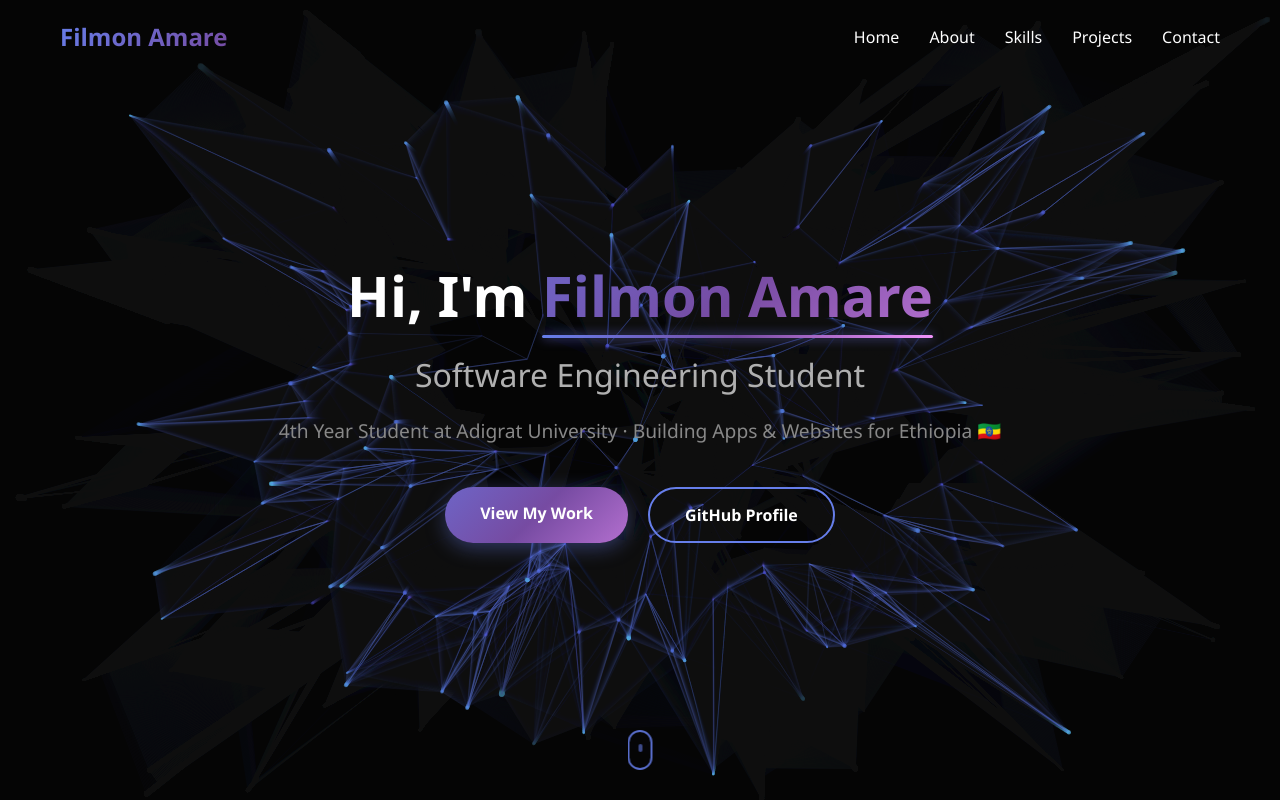
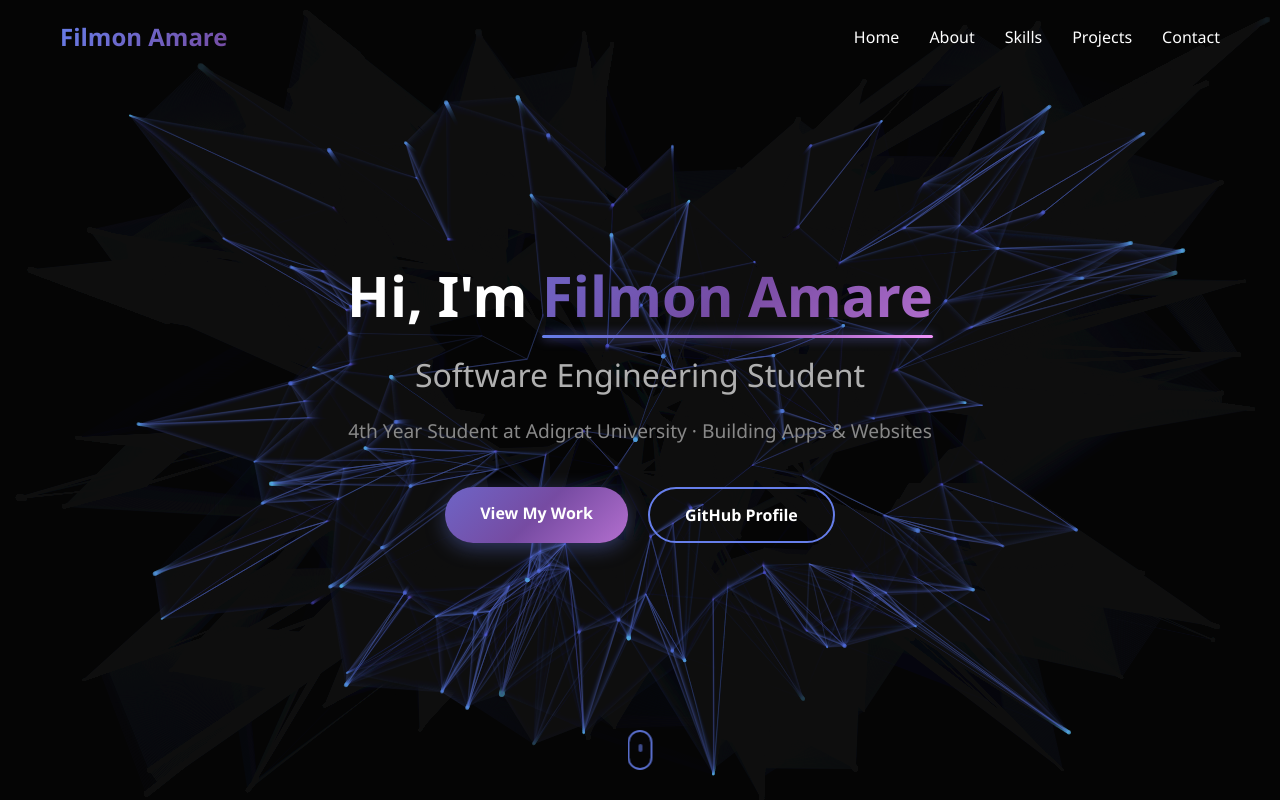
Before and after one commit to fili112/portfolio, a React (Vite) app: page / in a window 1280 px wide. Shown: the top 800 px of the page. Built offline with nearby package versions, Linux system fonts and the light colour scheme; no server answers.

Commit message:
Remove Ethiopia from hero description

```diff
--- a/src/components/Hero.jsx
+++ b/src/components/Hero.jsx
@@ -35,7 +35,7 @@ const Hero = () => {
           animate={{ opacity: 1, y: 0 }}
           transition={{ delay: 0.6, duration: 0.8 }}
         >
-          4th Year Student at Adigrat University · Building Apps & Websites for Ethiopia 🇪🇹
+          4th Year Student at Adigrat University · Building Apps & Websites
         </motion.p>
 
         <motion.div
```
